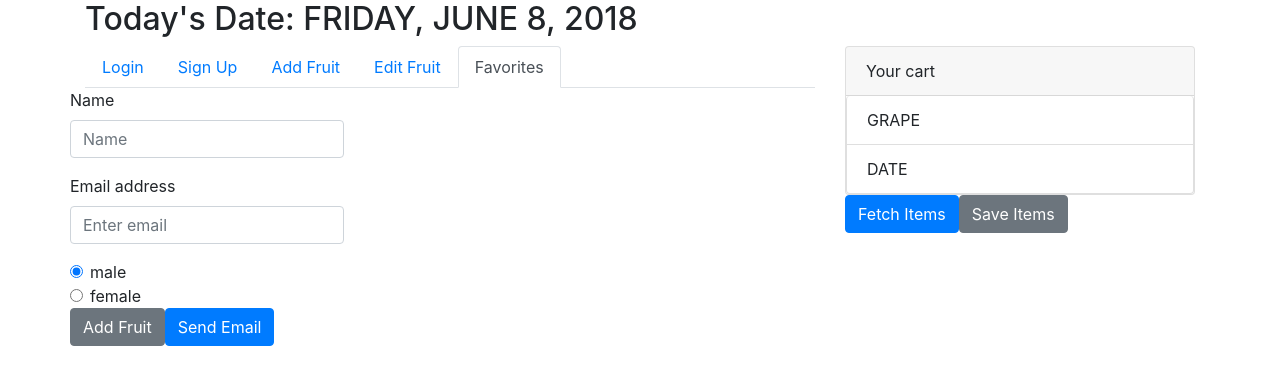
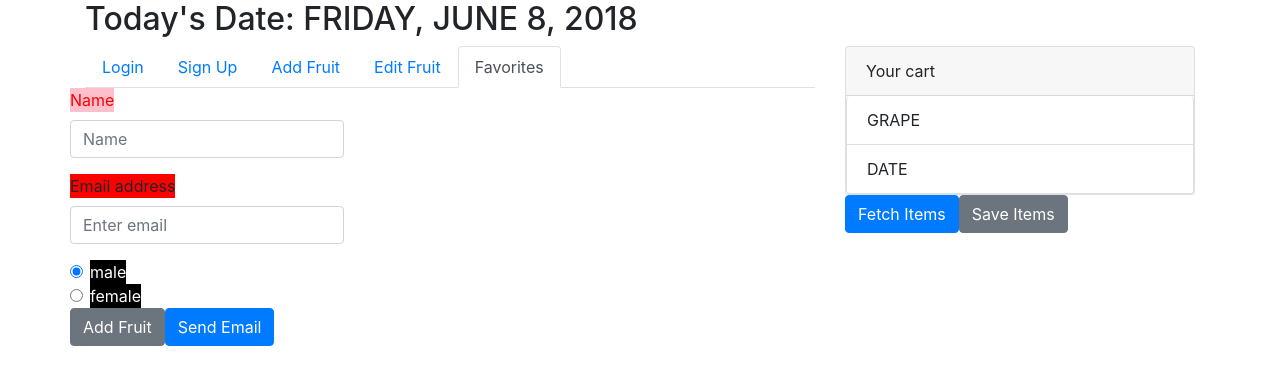
Before and after one commit to botirkhuja/angular-example-fruits, an Angular app: page /favorites in a window 1280 px wide. Shown: the top 384 px of the page. Built offline with nearby package versions, Linux system fonts and the light colour scheme.

Commit message:
Custom Directives

```diff
--- /dev/null
+++ b/src/app/fruits/favorites/background-color-changer.directive.ts
@@ -0,0 +1,29 @@
+import { Directive, Renderer2, ElementRef, HostListener, Input, OnInit, HostBinding } from '@angular/core';
+
+@Directive({
+  selector: '[appBackgroundColorChanger]'
+})
+export class BackgroundColorChangerDirective implements OnInit {
+
+  @Input() defaultColor = 'red';
+  @Input() hoverColor = 'yellow';
+
+  @HostBinding('style.backgroundColor') backgroundOfThisElem = this.defaultColor;
+
+  @HostListener('mouseover') mouseEnter() {
+    this.renderer.setStyle(this.elementRef.nativeElement, 'background-color', this.hoverColor);
+  }
+
+  @HostListener('mouseleave') onmouseleave = () => {
+    this.renderer.setStyle(this.elementRef.nativeElement, 'background-color', this.defaultColor);
+  }
+
+
+  constructor(private renderer: Renderer2, private elementRef: ElementRef) {}
+
+  ngOnInit() {
+    this.backgroundOfThisElem = this.defaultColor;
+    // this.renderer.setStyle(this.elementRef.nativeElement, 'background-color', this.defaultColor);
+  }
+
+}
--- /dev/null
+++ b/src/app/fruits/favorites/color-changer.directive.ts
@@ -0,0 +1,12 @@
+import { Directive, ElementRef } from '@angular/core';
+
+@Directive({
+  selector: '[appColorChanger]'
+})
+export class ColorChangerDirective {
+
+  constructor(private elementRef: ElementRef) {
+    elementRef.nativeElement.style.color = 'red';
+  }
+
+}
--- a/src/app/fruits/favorites/favorites.component.html
+++ b/src/app/fruits/favorites/favorites.component.html
@@ -1,7 +1,12 @@
 <form [formGroup]="favoritesForm" (ngSubmit)="onSubmit()">
   <div formGroupName="personsInfo">
     <div class="form-group">
-      <label for="exampleInputPassword1">Name</label>
+      <label for="exampleInputPassword1"
+        appColorChanger
+        appBackgroundColorChanger
+        [defaultColor]="'pink'"
+        [hoverColor]="'lightblue'"
+      >Name</label>
       <input formControlName="personName"
         type="input" class="form-control" id="exampleInputPassword1" placeholder="Name">
         <small
@@ -14,25 +19,43 @@
       >Name is not allowed</small>
     </div>
     <div class="form-group">
-      <label for="exampleInputEmail1">Email address</label>
+      <label for="exampleInputEmail1"
+        appBackgroundColorChanger
+      >Email address</label>
       <input formControlName="personEmail"
         type="email" class="form-control" id="exampleInputEmail1" aria-describedby="emailHelp" placeholder="Enter email">
-      <small
+      <!-- <small
         *ngIf="favoritesForm.get('personsInfo.personEmail').valid && favoritesForm.get('personsInfo.personEmail').dirty"
         id="emailHelp"
         class="form-text text-muted"
+      >We'll never share your email with anyone else.</small> -->
+      <small
+        *appUnless="favoritesForm.get('personsInfo.personEmail').invalid && favoritesForm.get('personsInfo.personEmail').pristine"
+        id="emailHelp"
+        class="form-text text-muted"
       >We'll never share your email with anyone else.</small>
-      <small
+
+
+
+      <!-- <small
         *ngIf="
           favoritesForm.get('personsInfo.personEmail').errors &&
           favoritesForm.get('personsInfo.personEmail').errors['emailRestricted']"
         id="emailHelp"
         class="form-text text-muted"
+      >This email is restricted. Try another one</small> -->
+      <ng-template [ngIf]="
+        favoritesForm.get('personsInfo.personEmail').errors &&
+        favoritesForm.get('personsInfo.personEmail').errors['emailRestricted']">
+        <small
+        id="emailHelp"
+        class="form-text text-muted"
       >This email is restricted. Try another one</small>
+      </ng-template>
     </div>
   </div>
   <div class="form-check" *ngFor="let gender of genders">
-    <label class="form-check-label">
+    <label class="form-check-label" appTextColorChanger>
       <input formControlName="personGender"
         type="radio" class="form-check-input" name="personGender" [value]="gender">
       {{gender}}
--- /dev/null
+++ b/src/app/fruits/favorites/text-color-changer.directive.ts
@@ -0,0 +1,13 @@
+import { Directive, HostBinding } from '@angular/core';
+
+@Directive({
+  selector: '[appTextColorChanger]'
+})
+export class TextColorChangerDirective {
+
+  @HostBinding('style.color') textColor = 'white';
+  @HostBinding('style.backgroundColor') colorOfBackGrouund = 'black';
+
+  constructor() { }
+
+}
--- /dev/null
+++ b/src/app/fruits/favorites/unless.directive.ts
@@ -0,0 +1,18 @@
+import { Directive, TemplateRef, ViewContainerRef, Input } from '@angular/core';
+
+@Directive({
+  selector: '[appUnless]'
+})
+export class UnlessDirective {
+
+  @Input() set appUnless(condition: boolean) {
+    if (!condition) {
+      this.vConRef.createEmbeddedView(this.templateRef);
+    } else {
+      this.vConRef.clear();
+    }
+  }
+
+  constructor(private templateRef: TemplateRef<any>, private vConRef: ViewContainerRef) { }
+
+}
```
Also changed, not shown: src/app/app.module.ts (+9 -1 lines).
